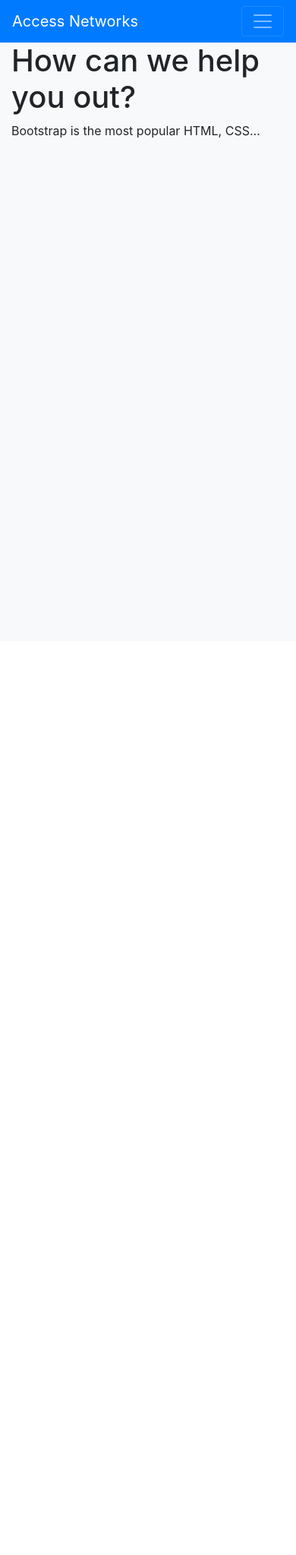
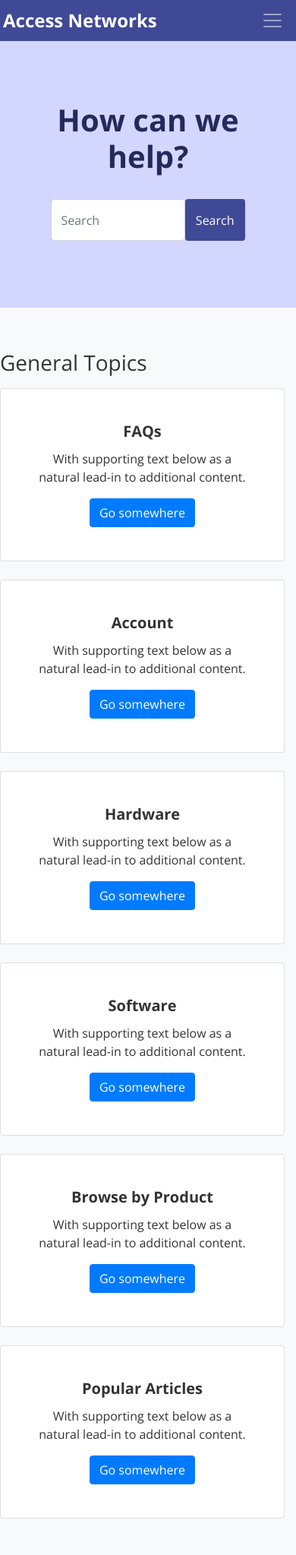
Before and after one commit to bdresser21/KnowledgeBase, a PHP site: page / in a window 390 px wide. Shown: the whole page at 76% size. Before the commit the page ends 182 px from the top, so only its background shows below. Run offline with PHP 8.4, Linux system fonts and the light colour scheme.

Commit message:
fixed navbar, added search bar & responsive card grid

```diff
--- a/css/style.css
+++ b/css/style.css
@@ -1,23 +1,66 @@
-/** {
-    margin: 0 ;
-    padding: 0 ;
-    box-sizing: border-box ;
+/*Color Vars */
+* {
+  margin: 0;
+  padding: 0;
+  -webkit-box-sizing: border-box;
+          box-sizing: border-box;
+}
+
+body {
+  font-family: 'Open Sans', sans-serif;
+  color: #333;
 }
 
 .navbar {
-    a.nav-link {
-        color: white ;
-    }
-
-    li.nav-item {
-        list-style: none;
-
-    }
+  background-color: #404996;
 }
 
-.navbar-toggler-icon {
-    background-color: black;
-    color: white ;
+.navbar .navbar-brand {
+  font-weight: bold;
+  font-size: 1.5rem;
 }
-**/
+
+.navbar-dark .navbar-toggler {
+  border: 0px;
+}
+
+/*header {
+
+    background-color: #D4E4FF;
+    color: rgb(16, 49, 122) ;
+
+    h1 {
+        margin: 0 auto ;
+    }
+}*/
+.jumbotron {
+  background-color: #d3d6ff;
+}
+
+.jumbotron h1 {
+  color: #232A5C;
+  font-weight: 600;
+}
+
+.jumbotron .form-control {
+  width: 60%;
+  height: 55px;
+}
+
+.jumbotron .btn {
+  border: 2px solid #404996;
+  background-color: #404996;
+  color: white;
+  height: 55px;
+}
+
+.jumbotron .btn:hover {
+  background-color: #232A5C;
+  color: white;
+  border: 2px solid #232A5C;
+}
+
+#content-area .card-title {
+  font-weight: bold;
+}
 /*# sourceMappingURL=style.css.map */
--- a/css/style.scss
+++ b/css/style.scss
@@ -1,22 +1,88 @@
-/** {
+/*Color Vars */
+$dark-purple: #232A5C;
+$medium-purple: #404996 ;
+$light-purple: #d3d6ff ;
+
+* {
     margin: 0 ;
     padding: 0 ;
     box-sizing: border-box ;
 }
 
+body {
+    font-family: 'Open Sans', sans-serif ;
+    color: #333 ;
+}
+
+
 .navbar {
-    a.nav-link {
-        color: white ;
+    background-color: $medium-purple;
+
+    .navbar-brand {
+        font-weight: bold;
+        font-size: 1.5rem;
     }
 
     li.nav-item {
-        list-style: none;
-
     }
 }
 
-.navbar-toggler-icon {
-    background-color: black;
-    color: white ;
+.navbar-dark {
+    .navbar-toggler {
+        border: 0px ;
+    }
+
 }
-**/
+
+/*header {
+
+    background-color: #D4E4FF;
+    color: rgb(16, 49, 122) ;
+
+    h1 {
+        margin: 0 auto ;
+    }
+}*/
+
+.jumbotron {
+    background-color: $light-purple;
+
+    h1 {
+        color: $dark-purple ;
+        font-weight: 600;
+    }
+
+    .form-control {
+        width: 60% ;
+        height: 55px ;
+    }
+
+    .btn {
+        border: 2px solid $medium-purple;
+        background-color: $medium-purple ;
+        color: white ;
+        height: 55px ;
+
+
+        &:hover {
+            background-color: $dark-purple ;
+            color: white;
+            border: 2px solid $dark-purple ;
+        }
+    }
+}
+
+#content-area {
+    .card {
+        padding-bottom: ;
+    }
+    .card-title {
+        font-weight: bold ;
+    }
+}
+
+$breakpoint-large: 960px ;
+
+@media (min-width: $breakpoint-large) {
+
+}
--- a/index.html
+++ b/index.html
@@ -5,36 +5,103 @@
     <meta name="viewport" content="width=device-width, initial-scale=1.0">
     <link rel="stylesheet" href="https://stackpath.bootstrapcdn.com/bootstrap/4.4.1/css/bootstrap.min.css" integrity="sha384-Vkoo8x4CGsO3+Hhxv8T/Q5PaXtkKtu6ug5TOeNV6gBiFeWPGFN9MuhOf23Q9Ifjh" crossorigin="anonymous">
     <link rel = "stylesheet" href = "css/style.css">
+    <link href="https://fonts.googleapis.com/css?family=Open+Sans:400,700&display=swap" rel="stylesheet">
 
     <title>Knowledge Base</title>
 </head>
 <body class = "bg-light">
-    <nav class = "navbar navbar-dark navbar-expand-lg navbar-default bg-primary">
+    <nav class = "p-1 navbar navbar-dark navbar-expand-lg navbar-default" role = "navigation">
         <div class = "container">
             <a class = "navbar-brand" href = "#">Access Networks</a></h1>
             <button class="navbar-toggler" type="button" data-toggle="collapse" data-target="#navbarNav" aria-controls="navbarNav" aria-expanded="false" aria-label="Toggle navigation">
                 <span class="navbar-toggler-icon"></span>
             </button>
-            <div class="collapse navbar-collapse" id="navbarNav">
-                <ul class = "menu navbar-nav nav justify-content-end">
-                    <li class = "nav-item"><a class = "nav-link" href = "#">Help Desk<span class="sr-only">(current)</span></a></li>
-                    <li class = "nav-item"><a class = "nav-link" href = "#">Docs</a></li>
+            <div class="collapse navbar-collapse justify-content-end" id="navbarNav">
+                <ul class = "menu navbar-nav nav text-center p-4">
+                    <li class = "nav-item pr-4"><a class = "nav-link" href = "#">Help Desk<span class="sr-only">(current)</span></a></li>
+                    <li class = "nav-item pr-4"><a class = "nav-link" href = "#">Products</a></li>
                     <li class = "nav-item"><a class = "nav-link" href = "#">Contact</a></li>
                 </ul>
             </div>
         </div>
     </nav>
-    <header id = "search-docs jumbotron jumbotron-fluid">
-        <div class="container">
-            <h1>How can we help you out?</h1>
-            <p>Bootstrap is the most popular HTML, CSS...</p>
+    <header id = "search-docs" class = "jumbotron jumbotron-fluid">
+        <div class="container text-center p-5">
+            <h1>How can we help?</h1>
+
+            <form class="form-inline justify-content-center pt-3">
+                <input class="form-control mr-sm-2" type="search" placeholder="Search" aria-label="Search">
+                <button class="btn my-2 my-sm-0" type="submit">Search</button>
+            </form>
+
         </div>
         <!--Background-->
         <!--Text-->
     </header>
-    <section id = "content-area">
-        <!--Header Text
-        <h3>General Topics</h3>-->
+    <section id = "content-area" class = "container pt-4 pb-4 pl-0">
+        <!--Header Text-->
+        <h3 class = "pb-2">General Topics</h3>
+
+        <section class = "category-list">
+            <div class="row text-center">
+                <div class="col-sm-12 col-md-6 col-lg-4 pb-4">
+                  <div class="card p-4">
+                    <div class="card-body">
+                      <h5 class="card-title">FAQs</h5>
+                      <p class="card-text">With supporting text below as a natural lead-in to additional content.</p>
+                      <a href="#" class="btn btn-primary">Go somewhere</a>
+                    </div>
+                  </div>
+                </div>
+                <div class="col-sm-12 col-md-6 col-lg-4 pb-4">
+                  <div class="card p-4">
+                    <div class="card-body">
+                      <h5 class="card-title">Account</h5>
+                      <p class="card-text">With supporting text below as a natural lead-in to additional content.</p>
+                      <a href="#" class="btn btn-primary">Go somewhere</a>
+                    </div>
+                  </div>
+                </div>
+                <div class="col-sm-12 col-md-6 col-lg-4 pb-4">
+                    <div class="card p-4">
+                      <div class="card-body">
+                        <h5 class="card-title">Hardware</h5>
+                        <p class="card-text">With supporting text below as a natural lead-in to additional content.</p>
+                        <a href="#" class="btn btn-primary">Go somewhere</a>
+                      </div>
+                    </div>
+                  </div>
+                  <div class="col-sm-12 col-md-6 col-lg-4 pb-4">
+                    <div class="card p-4">
+                      <div class="card-body">
+                        <h5 class="card-title">Software</h5>
+                        <p class="card-text">With supporting text below as a natural lead-in to additional content.</p>
+                        <a href="#" class="btn btn-primary">Go somewhere</a>
+                      </div>
+                    </div>
+                  </div>
+                  <div class="col-sm-12 col-md-6 col-lg-4 pb-4">
+                    <div class="card p-4">
+                      <div class="card-body">
+                        <h5 class="card-title">Browse by Product</h5>
+                        <p class="card-text">With supporting text below as a natural lead-in to additional content.</p>
+                        <a href="#" class="btn btn-primary">Go somewhere</a>
+                      </div>
+                    </div>
+                  </div>
+                  <div class="col-sm-12 col-md-6 col-lg-4 pb-4">
+                    <div class="card p-4">
+                      <div class="card-body">
+                        <h5 class="card-title">Popular Articles</h5>
+                        <p class="card-text">With supporting text below as a natural lead-in to additional content.</p>
+                        <a href="#" class="btn btn-primary">Go somewhere</a>
+                      </div>
+                    </div>
+                  </div>
+              </div>
+        </section>
+        <!--Header Text-->
+
         <!--Grid for cards; check out https://getbootstrap.com/docs/4.4/components/card/ -->
     </section>
 
```
Also changed, not shown: 1 other file.
